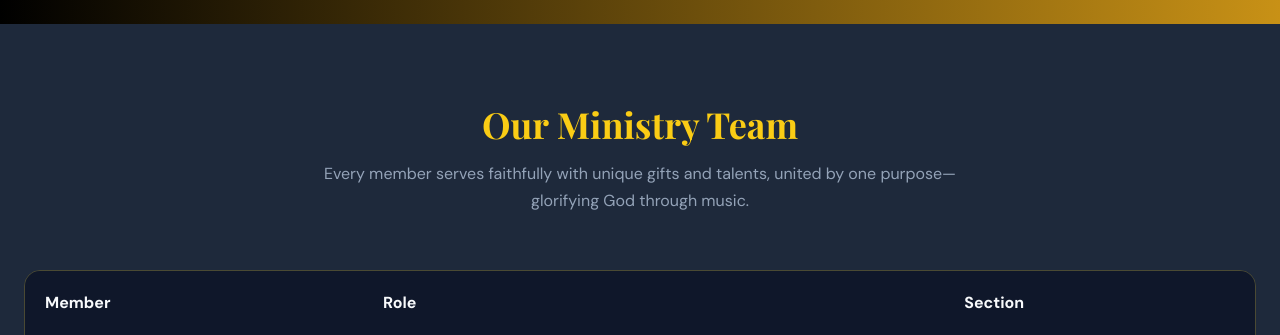
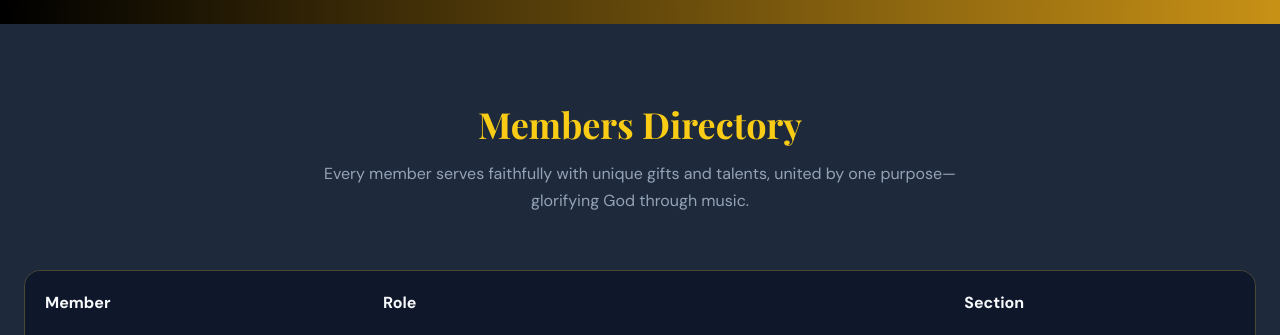
Before and after one commit to bonyborn254/ZionMelodiesBand, a Django app: page / in a window 1280 px wide. Shown: the part 4820-5155 px from the top of the page. Run offline with Django 5.2, Linux system fonts and the light colour scheme; data comes from the database, SQL or seed files in the repository; data that the repository does not hold is empty; some libraries are stand-ins or nearby versions.

Commit message:
Change heading from 'Our Ministry Team' to 'Members Directory'

```diff
--- a/mainapp/templates/home.html
+++ b/mainapp/templates/home.html
@@ -476,7 +476,7 @@ class="relative min-h-screen flex items-center justify-center overflow-hidden">
         <div class="text-center mb-14">
 
             <h2 class="font-display text-4xl text-yellow-400">
-                Our Ministry Team
+                Members Directory
             </h2>
 
             <p class="text-slate-400 mt-4 max-w-2xl mx-auto">
```
